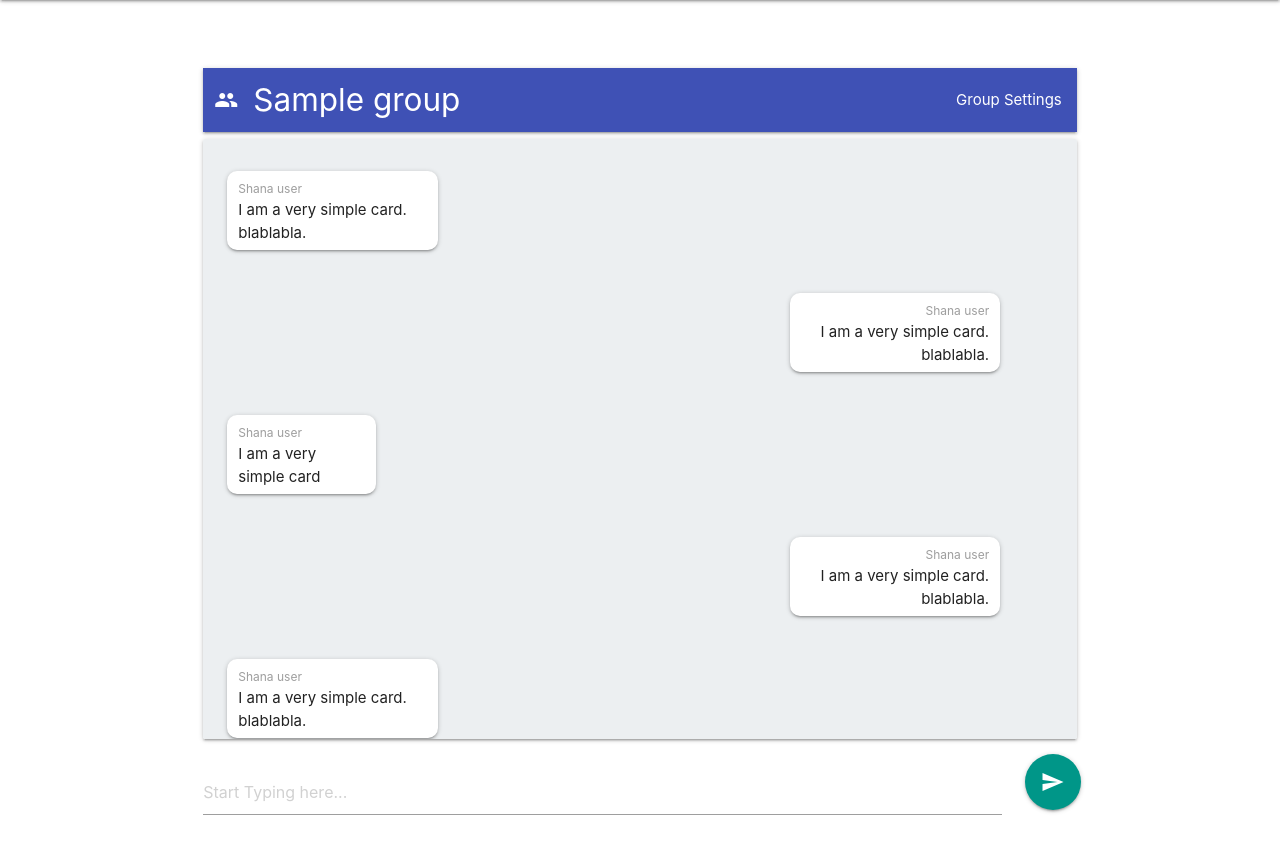
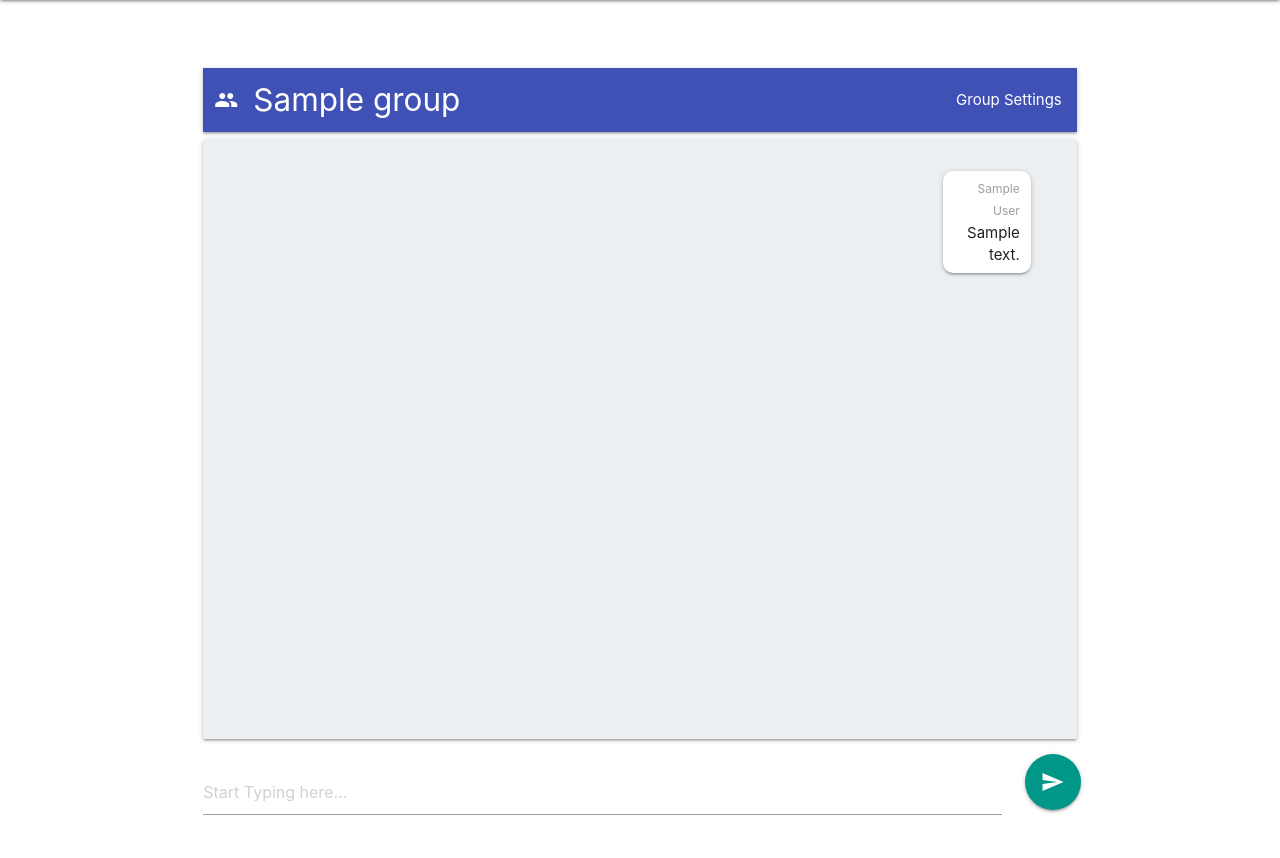
Before and after one commit to rohan-97/group-chat, a Flask app: page /group/1 in a window 1280 px wide. Shown: the part 64-922 px from the top of the page. Run offline with Flask 2, Linux system fonts and the light colour scheme; the visitor is signed in with stand-in values (Sample User, id 1); tables that the repository leaves empty hold one stand-in row (values such as "Sample post"); one stand-in notice (Sample message) is shown.

Commit message:
Adding functionality to send messages to group and view messages

```diff
--- a/chat_app/__init__.py
+++ b/chat_app/__init__.py
@@ -11,3 +11,4 @@
 from chat_app.view import auth
 from chat_app.view import dashboard
 from chat_app.view import groups
+from chat_app.view import messages
--- a/chat_app/controller/group_manager.py
+++ b/chat_app/controller/group_manager.py
@@ -14,22 +14,20 @@
     return Group.query.get(group_id)
 
 
+@handle_exception
 def create_group(group_name:str, creator_id:int, description:str=None, group_users:list=[]) -> tuple:
-    try:
-        new_group = Group(name=group_name, description=description)
-        group_users.append(creator_id)
-        DB.session.add(new_group)
-        DB.session.flush()
-        for user_id in group_users:
-            new_group_member = GroupMembers(gid=new_group.gid, uid=user_id, is_group_admin=user_id==creator_id)
-            DB.session.add(new_group_member)
-        DB.session.commit()
-        return True, ""
-    except Exception as e:
-        return False, str(e)
+    group_users.append(creator_id)
+    new_group = Group(name=group_name, description=description)
+    DB.session.add(new_group)
+    DB.session.flush()
+    for user_id in group_users:
+        new_group_member = GroupMembers(gid=new_group.gid, uid=user_id, is_group_admin=user_id==creator_id)
+        DB.session.add(new_group_member)
+    DB.session.commit()
+    return True, ""
 
 @handle_exception
-def update_group(group_id:int, user_id:int, group_name:str=None, description:str=None) ->None:
+def update_group(group_id:int, user_id:int, group_name:str=None, description:str=None) -> tuple:
     group_entry = Group.query.get(group_id)
     group_entry.name = group_name
     group_entry.description = description
@@ -39,18 +37,11 @@
 
 
 @handle_exception
-def delete_group(group_id:int, user_id:int) ->None:
+def delete_group(group_id:int, user_id:int) -> tuple:
     assert_user_is_group_admin(user_id=user_id, group_id=group_id)
 
-
-def leave_group(group_id:int, user_id:int) ->None:
-    pass
-
-def add_users_to_group(group_id:int, curr_user_id:int, target_users_id_list:list[int], add_as_admin:bool=False) -> None:
-    pass
-
 @handle_exception
-def add_user_to_group(group_id:int, curr_user_id:int, target_user_id:int, add_as_admin:bool=False) -> None:
+def add_user_to_group(group_id:int, curr_user_id:int, target_user_id:int, add_as_admin:bool=False) -> tuple:
     assert_user_is_group_admin(user_id=curr_user_id, group_id=group_id)
     new_entry = GroupMembers(gid=group_id, uid=target_user_id)
     DB.session.add(new_entry)
@@ -58,7 +49,7 @@
     return True, "User successfully added"
 
 @handle_exception
-def remove_user_from_group(group_id:int, curr_user_id:int, target_user_id:int) -> None:
+def remove_user_from_group(group_id:int, curr_user_id:int, target_user_id:int) -> tuple:
     assert_user_is_group_admin(user_id=curr_user_id, group_id=group_id)
     user_entry = GroupMembers.query.get((group_id, target_user_id))
     DB.session.delete(user_entry)
@@ -66,7 +57,7 @@
     return True, "Successfully Removed user"
 
 @handle_exception
-def set_group_admin_value(group_id:int, curr_user_id:int, target_user_id:int, group_admin:bool) -> None:
+def set_group_admin_value(group_id:int, curr_user_id:int, target_user_id:int, group_admin:bool) -> tuple:
     assert_user_is_group_admin(user_id=curr_user_id, group_id=group_id)
     membership_details = get_user_group_membership_details(target_user_id, group_id)
     membership_details.is_group_admin = group_admin
--- a/chat_app/controller/message_manager.py
+++ b/chat_app/controller/message_manager.py
@@ -1,10 +1,22 @@
 #!/usr/bin/python3
 
-def create_message(user_id:int, group_id:int, message:str, likes:int=0) -> None:
-    pass
+from datetime import datetime
 
-def fetch_recent_messges(group_id:int, lower_limit:int, upper_limit:int) -> list:
-    pass
+from sqlalchemy import desc
+from chat_app.controller.controller_utils import handle_exception
+from chat_app.controller.user_manager import assert_user_is_group_admin
+from chat_app.model.data import DB, Messages
+
+@handle_exception
+def create_message(user_id:int, group_id:int, message:str, likes:int=0) -> tuple:
+    msg_obj = Messages(gid=group_id, uid=user_id, message=message, send_time=datetime.now())
+    DB.session.add(msg_obj)
+    DB.session.commit()
+    return True, "Message successfully send!"
+
+@handle_exception
+def fetch_recent_messages(group_id:int, records:int, page_no:int) -> tuple:
+    return True, Messages.query.filter_by(gid=group_id).order_by(desc(Messages.send_time)).limit(records).offset(records*page_no).all()
 
 def update_message(editor_id:int, message_id:int, message:str) -> None:
     pass
--- a/chat_app/controller/user_manager.py
+++ b/chat_app/controller/user_manager.py
@@ -34,11 +34,15 @@
 def get_user_info(user_id:int) -> object:
     return User.query.get(user_id)
 
-def get_user_group_membership_details(user_id:int, group_id:int) -> bool:
+def get_user_group_membership_details(user_id:int, group_id:int) -> object:
     group_membership = GroupMembers.query.get((group_id, user_id))
     if not group_membership:
         raise Exception(f"User with uid : {user_id} is not part of group : {group_id}")
     return group_membership
+
+def is_user_part_of_group(user_id:int, group_id:int) -> bool:
+    group_membership = GroupMembers.query.get((group_id, user_id))
+    return group_membership != None
 
 def is_user_group_admin(user_id:int, group_id:int) -> bool:
     group_membership = get_user_group_membership_details(user_id, group_id)
--- a/chat_app/model/data.py
+++ b/chat_app/model/data.py
@@ -27,11 +27,11 @@
     is_group_admin = DB.Column(DB.Boolean, default=False)
 
 class Messages(DB.Model):
-    msgid = DB.Column(DB.Integer, primary_key=True)
+    msgid = DB.Column(DB.Integer, primary_key=True, autoincrement=True)
     gid = DB.Column(DB.Integer, ForeignKey(User.__table__.c['uid']), nullable=False)
     uid = DB.Column(DB.Integer, ForeignKey(Group.__table__.c['gid']), nullable=False)
     message = DB.Column(DB.Text, nullable=False)
-    send_time = DB.Column(DB.DateTime, primary_key=True, nullable=False)
+    send_time = DB.Column(DB.DateTime, nullable=False)
 
 class MessageLikeMap(DB.Model):
     msgid = DB.Column(DB.Integer, ForeignKey(Messages.__table__.c['msgid']), primary_key=True)
--- a/chat_app/static/css/global.css
+++ b/chat_app/static/css/global.css
@@ -23,3 +23,6 @@
 i#group-Name-banner {
     margin-left: 11px;
 }
+.nowrap {
+    white-space: nowrap;
+}
--- /dev/null
+++ b/chat_app/static/js/chatpage.js
@@ -0,0 +1,69 @@
+messages = []
+page_no = 0
+current_user_id = null
+
+function populate_with_recent_messages(group_id) {
+    fetch('/api/message/'+group_id+"/"+page_no, {
+        method: 'GET',
+        headers: {
+            'Content-Type': 'application/json'
+        }
+    }).then(response => response.json())
+    .then(data => {
+        root_node = document.querySelector('#root-message-element');
+        data.forEach(element => {
+            messages.unshift(element)
+            msg_node = build_message(element.user_id, element.user_name, element.message);
+            root_node.insertBefore(msg_node, root_node.children[0])
+        });
+        page_no += 1
+        console.log(messages)
+
+    })
+    .catch((error) => {
+        M.toast({html:error})
+    });
+}
+
+function build_message(user_id, username, message) {
+    align_class = ""
+    if(current_user_id == user_id){
+        align_class = " right right-align"
+    }
+    root_element = document.createElement('div');
+    root_element.className = "row";
+    root_element.innerHTML = '<div class="col s12 m7'+align_class+'" id="chat-panel"><div class="card horizontal" id="chat-message"><div class="card-stacked">  <div class="card-content" id="chat-message-content">    <label for="msg-12">'+username+'</label>    <p id="msg-12">'+message+'</p>  </div></div></div></div>';
+    return root_element
+}
+
+document.getElementById("input-message")
+.addEventListener("keyup", function(event) {
+event.preventDefault();
+if (event.keyCode === 13) {
+    document.getElementById("send-button").click();
+}
+});
+
+function send_message(group_id, user_id) {
+    message = document.querySelector("#input-message").value;
+    fetch('/api/message', {
+        method: 'POST',
+        body: JSON.stringify({
+            'user_id': user_id,
+            'group_id': group_id,
+            'message': message
+        }), // string or object
+        headers: {
+            'Content-Type': 'application/json'
+        }
+    }).then(response => response.json())
+    .then(data => {
+        console.log(message);
+        var ele = document.querySelector("#input-message");
+        ele.value = ""
+        ele.focus()
+    })
+    .catch((error) => {
+        M.toast({html:data.message})
+    });
+}
--- a/chat_app/templates/group_chat_page.html
+++ b/chat_app/templates/group_chat_page.html
@@ -22,117 +22,8 @@
     <div class="card-panel  blue-grey lighten-5" id="chatbox">
       <!-- Messages -->
 
-      <div class="messages">
+      <div class="messages" id="root-message-element">
 
-
-        <div class="row">
-          <div class="col s12 m7" id="chat-panel">
-            <div class="card horizontal" id="chat-message">
-              <div class="card-stacked">
-                <div class="card-content" id="chat-message-content">
-                  <label for="msg-12">Shana user</label>
-                  <p id="msg-12">I am a very simple card. blablabla.</p>
-                </div>
-              </div>
-            </div>
-          </div>
-        </div>
-
-
-        <div class="row">
-          <div class="col s12 m7 right right-align" id="chat-panel">
-            <div class="card horizontal" id="chat-message">
-              <div class="card-stacked">
-                <div class="card-content" id="chat-message-content">
-                  <label for="msg-12">Shana user</label>
-                  <p id="msg-12">I am a very simple card. blablabla.</p>
-                </div>
-              </div>
-            </div>
-          </div>
-        </div>
-
-
-        <div class="row">
-          <div class="col s12 m7" id="chat-panel">
-            <div class="card horizontal" id="chat-message">
-              <div class="card-stacked">
-                <div class="card-content" id="chat-message-content">
-                  <label for="msg-12">Shana user</label>
-                  <p id="msg-12">I am a very simple card</p>
-                </div>
-              </div>
-            </div>
-          </div>
-        </div>
-
-        <div class="row">
-          <div class="col s12 m7 right right-align" id="chat-panel">
-            <div class="card horizontal" id="chat-message">
-              <div class="card-stacked">
-                <div class="card-content" id="chat-message-content">
-                  <label for="msg-12">Shana user</label>
-                  <p id="msg-12">I am a very simple card. blablabla.</p>
-                </div>
-              </div>
-            </div>
-          </div>
-        </div>
-
-
-        <div class="row">
-          <div class="col s12 m7" id="chat-panel">
-            <div class="card horizontal" id="chat-message">
-              <div class="card-stacked">
-                <div class="card-content" id="chat-message-content">
-                  <label for="msg-12">Shana user</label>
-                  <p id="msg-12">I am a very simple card. blablabla.</p>
-                </div>
-              </div>
-            </div>
-          </div>
-        </div>
-
-
-        <div class="row">
-          <div class="col s12 m7" id="chat-panel">
-            <div class="card horizontal" id="chat-message">
-              <div class="card-stacked">
-                <div class="card-content" id="chat-message-content">
-                  <label for="msg-12">Shana user</label>
-                  <p id="msg-12">I am a very simple card. blablabla.</p>
-                </div>
-              </div>
-            </div>
-          </div>
-        </div>
-
-        <div class="row">
-          <div class="col s12 m7 right right-align" id="chat-panel">
-            <div class="card horizontal" id="chat-message">
-              <div class="card-stacked">
-                <div class="card-content" id="chat-message-content">
-                  <label for="msg-12">Shana user</label>
-                  <p id="msg-12">I am a very simple card. blablabla.</p>
-                </div>
-              </div>
-            </div>
-          </div>
-        </div>
-
-
-        <div class="row">
-          <div class="col s12 m7" id="chat-panel">
-            <div class="card horizontal" id="chat-message">
-              <div class="card-stacked">
-                <div class="card-content" id="chat-message-content">
-                  <label for="msg-12">Shana user</label>
-                  <p id="msg-12">I am a very simple card. blablabla.</p>
-                </div>
-              </div>
-            </div>
-          </div>
-        </div>
       </div>
 
       <!-- end messages -->
@@ -141,11 +32,19 @@
 
   </div>
   <div class="input-field col s11 m11">
-    <input placeholder="Start Typing here..." id="first_name" type="text" class="validate">
+    <input placeholder="Start Typing here..." id="input-message" type="text">
   </div>
   <div class="col s1 m1">
-    <a class="btn-floating btn-large waves-effect waves-light teal"><i class="material-icons">send</i></a>
+    <a class="btn-floating btn-large waves-effect waves-light teal" id="send-button" onclick="send_message('{{group.gid}}', '{{session_data.user_id}}')"><i class="material-icons">send</i></a>
   </div>
 </div>
 
 {% endblock %}
+
+{% block javascript_imports %}
+<script src="{{url_for('static', filename='js/chatpage.js')}}"></script>
+<script>
+  current_user_id = '{{session_data.user_id}}';
+  populate_with_recent_messages('{{group.gid}}');
+</script>
+{% endblock %}
--- a/chat_app/templates/group_settings.html
+++ b/chat_app/templates/group_settings.html
@@ -10,7 +10,7 @@
   <div class="col s12 m6">
     <nav>
       <div class="nav-wrapper cyan darken-4">
-        <a href="{{url_for('group_chat_page', group_id=group.gid)}}" class="brand-logo center">{{group.name}}</a>
+        <a href="{{url_for('group_chat_page', group_id=group.gid)}}" class="brand-logo center nowrap">{{group.name}}</a>
       </div>
     </nav>
     <div class="card-panel blue-grey lighten-5">
```
Also changed, not shown: chat_app/view/messages.py (added, +34 -0 lines).
